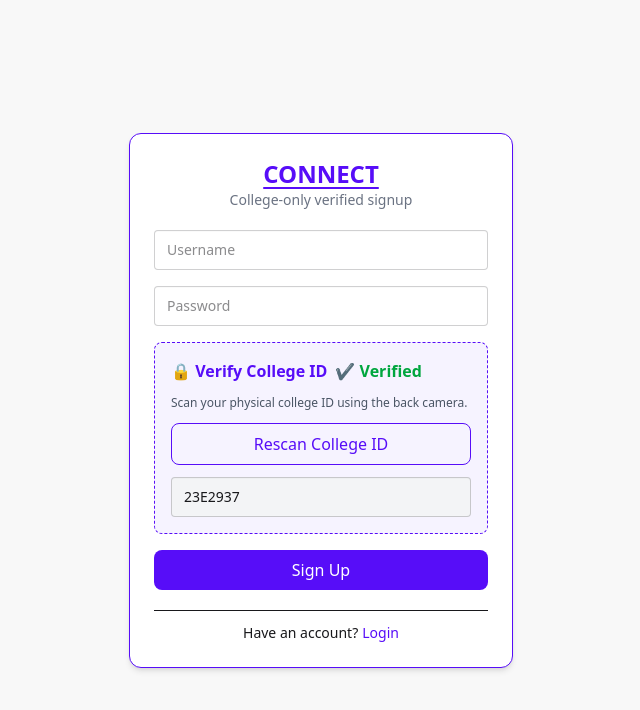
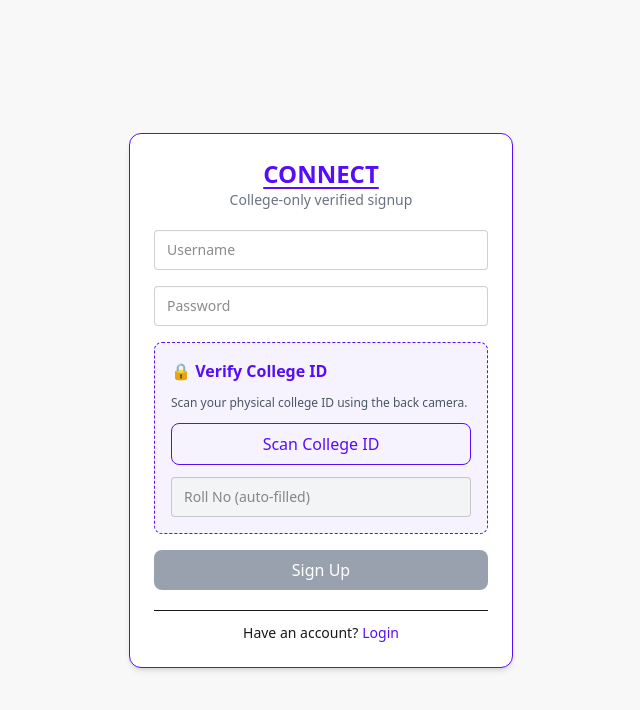
Before and after one commit to Rohinth-Thinker/connect, a React (Vite) app in the folder frontend/: page /signup in a window 1280 px wide. Shown: the top 710 px of the page, without its empty margins (319-959 px from the left). Built offline with nearby package versions, Linux system fonts and the light colour scheme.

Commit message:
protype saving #1.1

```diff
--- a/frontend/src/pages/Auth/Signup.jsx
+++ b/frontend/src/pages/Auth/Signup.jsx
@@ -9,7 +9,7 @@ const STABLE_READS_REQUIRED = 2;
 const ROLLNO_REGEX = /^\d{2}[A-Z]\d{4}$/;
 
 export default function Signup() {
-  const [rollNo, setRollNo] = useState("23E2937");
+  const [rollNo, setRollNo] = useState("");
   const [scanning, setScanning] = useState(false);
   const [starting, setStarting] = useState(false); // 🔥 NEW
   const [error, setError] = useState("");
--- a/frontend/src/pages/Home/components/ItemCard.jsx
+++ b/frontend/src/pages/Home/components/ItemCard.jsx
@@ -120,7 +120,7 @@ function ItemCard({query, savedItems}) {
 
     const cards = items.map((item) => {
 
-        const isSavedByUser = savedItems.includes(item._id);
+        const isSavedByUser = savedItems?.includes(item._id);
 
         return (
             <Card key={item._id} item={item} isSavedByUser={isSavedByUser} />
```
